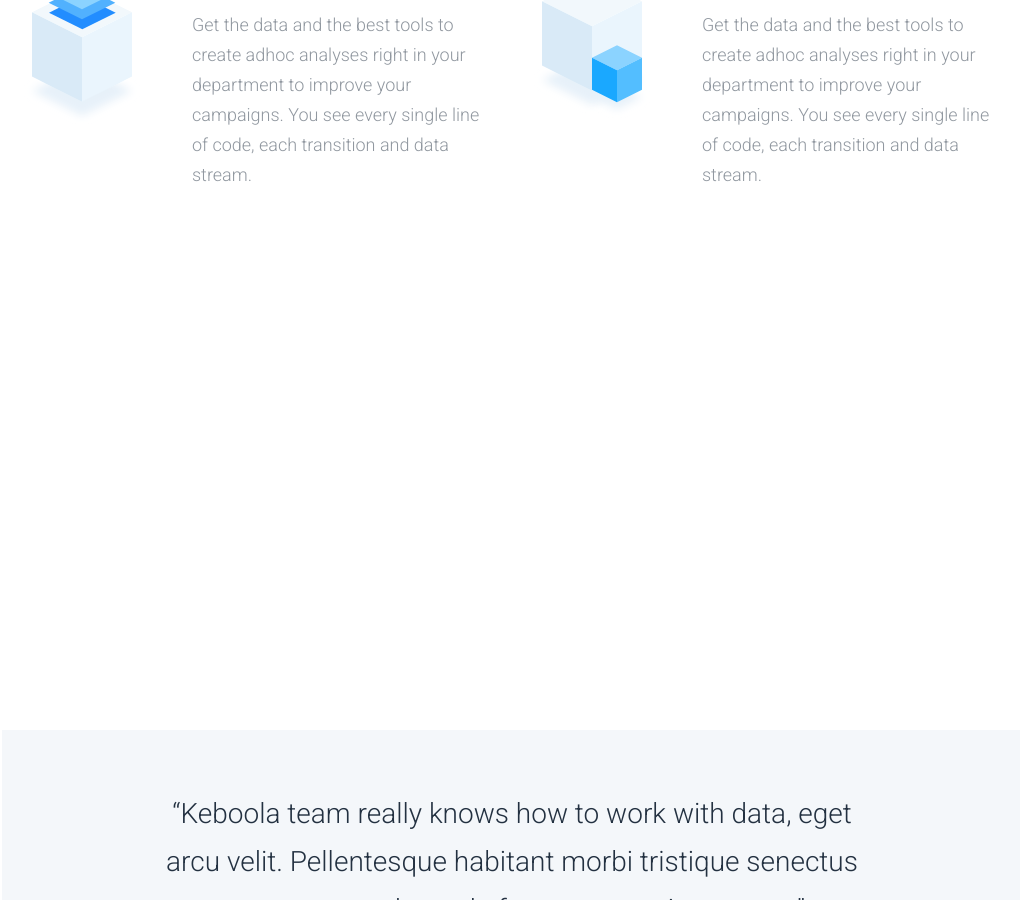
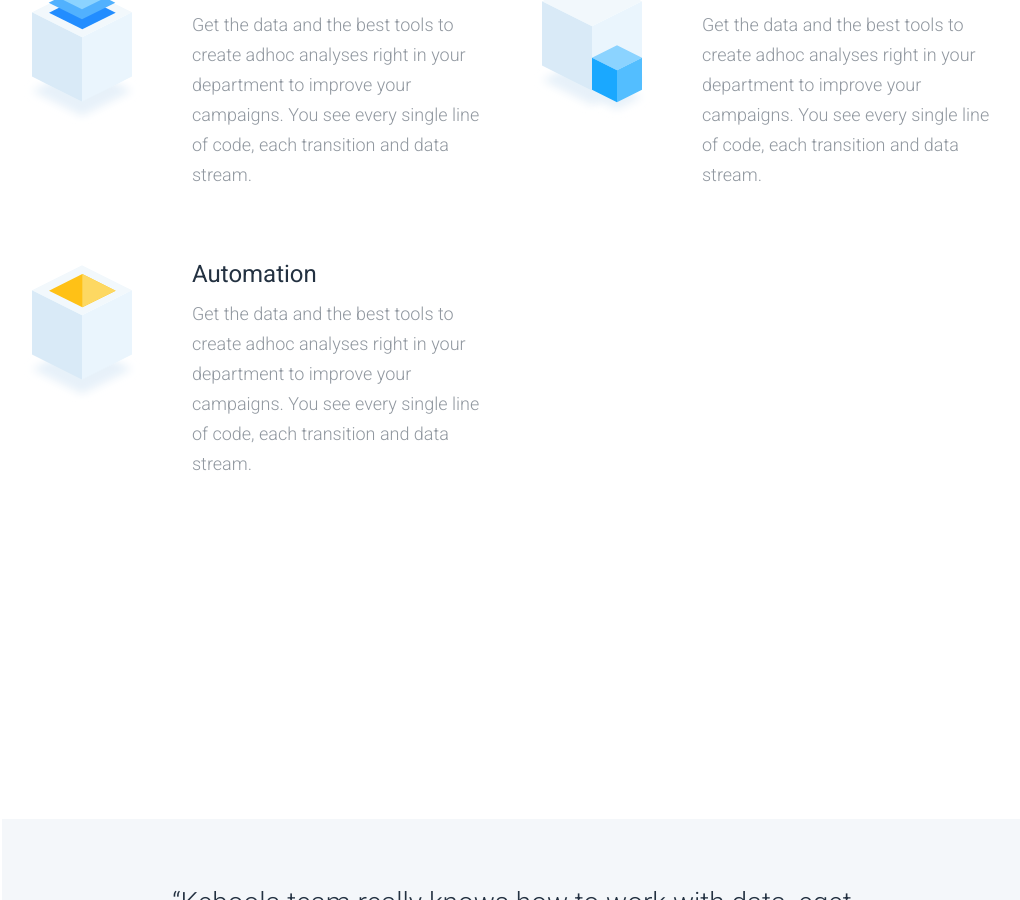
Before and after one commit to keboola/website, a Jekyll site: the page built from _product/product.md, in a window 1280 px wide and 900 px high, scrolled down 1441 px. Shown: the whole window, without its empty margins (128-1148 px from the left). Built offline with Jekyll 4.4.1, drawn with Linux system fonts in a browser that asks for light colours; nearby versions of some CDN libraries.

Commit message:
Update from Forestry.io - Updated product.md

```diff
--- a/_product/product.md
+++ b/_product/product.md
@@ -33,7 +33,11 @@ page_sections:
     desc: Get the data and the best tools to create adhoc analyses right in your department
       to improve your campaigns. You see every single line of code, each transition
       and data stream.
-  - {}
+  - icotype: yellow
+    title: Automation
+    desc: Get the data and the best tools to create adhoc analyses right in your department
+      to improve your campaigns. You see every single line of code, each transition
+      and data stream.
   - {}
   - {}
   - {}
```
